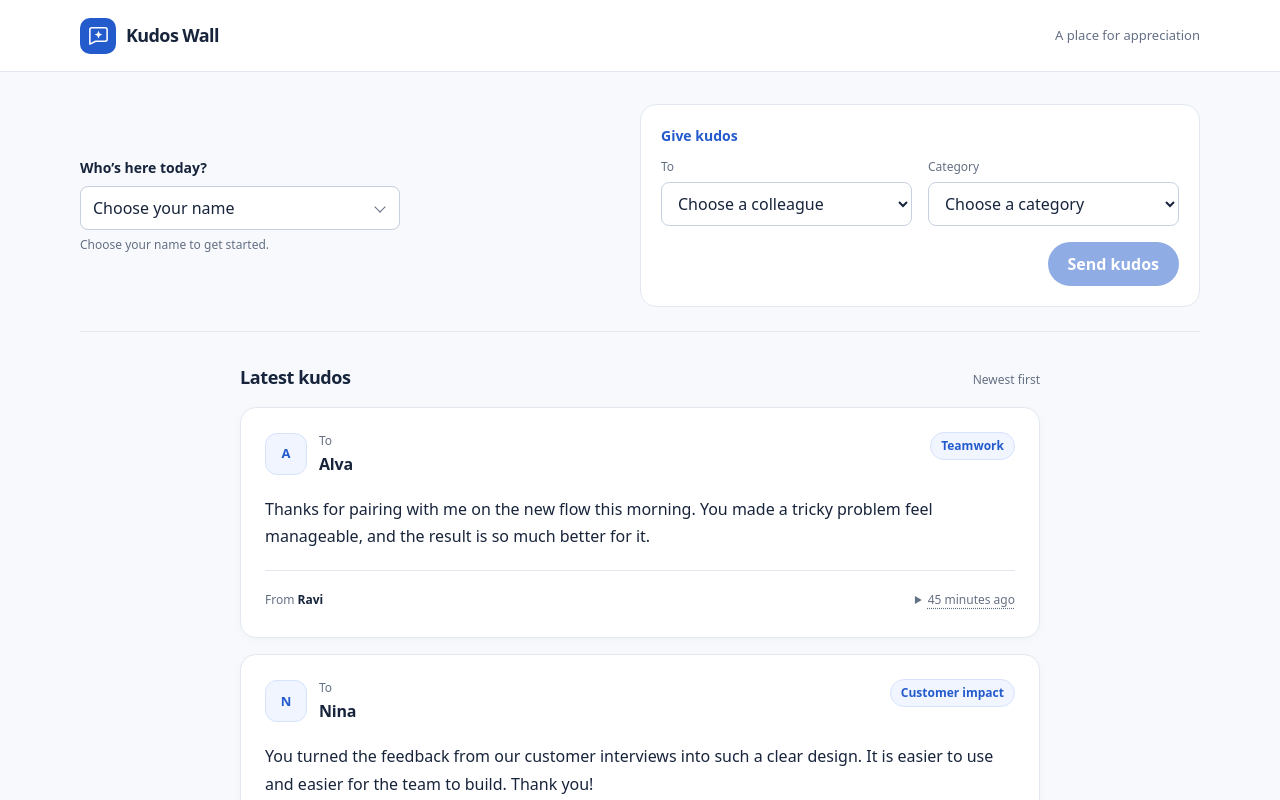
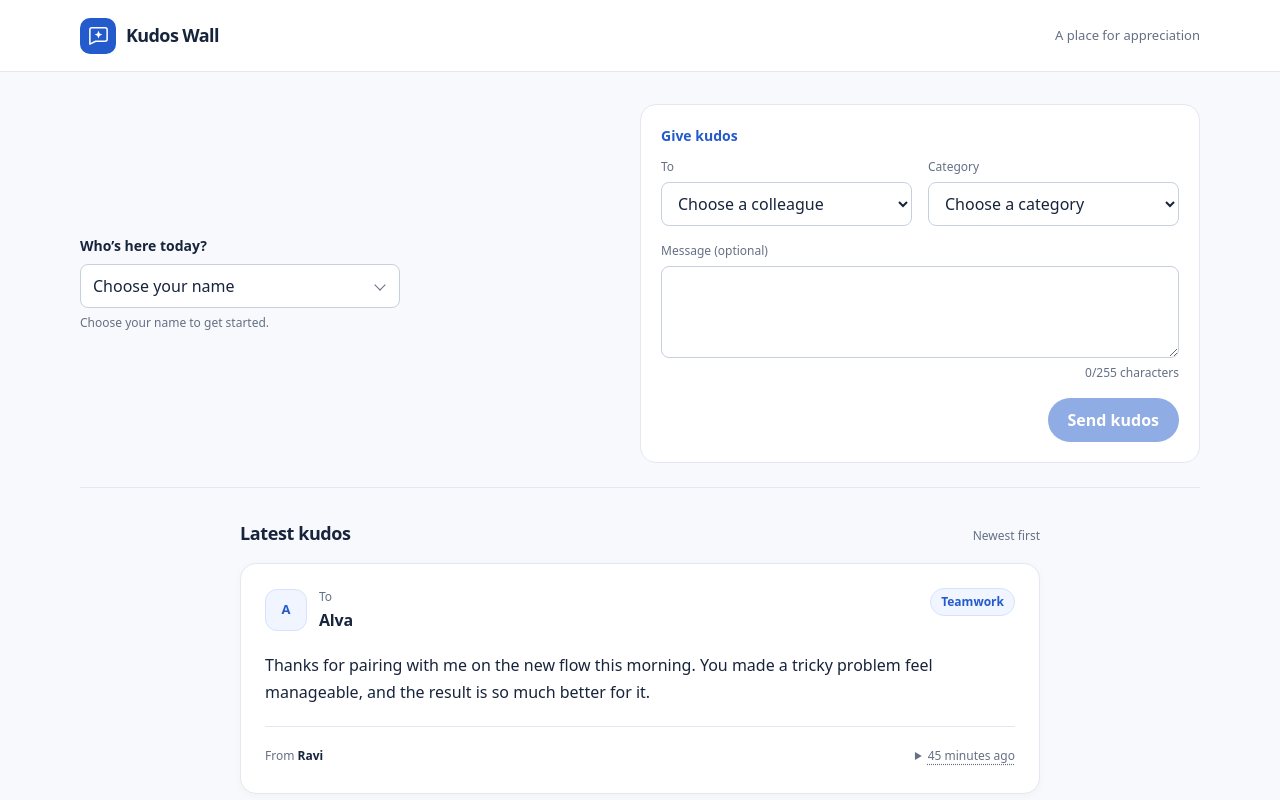
Before and after one commit to JesperForefront/TechEvolution-HT26-Grupp-4, a React (Vite) app: page / in a window 1280 px wide. Shown: the top 800 px of the page. Built offline with nearby package versions, Linux system fonts and the light colour scheme.

Commit message:
Add optional message field to KudosComposer with character limit and validation

```diff
--- a/src/features/kudos/KudosComposer.module.css
+++ b/src/features/kudos/KudosComposer.module.css
@@ -32,7 +32,8 @@
   font-size: 12px;
 }
 
-.field select {
+.field select,
+.field textarea {
   width: 100%;
   min-height: 44px;
   padding: 9px 12px;
@@ -40,11 +41,20 @@
   border-radius: 8px;
   background: var(--color-surface);
   color: var(--color-text);
-  cursor: pointer;
   font-size: 16px;
 }
 
-.field select:hover:not(:disabled) {
+.field select {
+  cursor: pointer;
+}
+
+.field textarea {
+  display: block;
+  resize: vertical;
+}
+
+.field select:hover:not(:disabled),
+.field textarea:hover {
   border-color: var(--color-accent);
 }
 
@@ -53,6 +63,17 @@
   color: var(--color-text-muted);
   cursor: not-allowed;
   opacity: 1;
+}
+
+.messageField {
+  margin-top: 16px;
+}
+
+.characterCount {
+  margin: 6px 0 0;
+  color: var(--color-text-muted);
+  font-size: 12px;
+  text-align: right;
 }
 
 .actions {
--- a/src/features/kudos/KudosComposer.tsx
+++ b/src/features/kudos/KudosComposer.tsx
@@ -2,6 +2,8 @@ import { useId, useState } from 'react'
 import type { Colleague } from '../colleagues/colleague'
 import { kudosCategoryLabels, type Kudos, type KudosCategory } from './kudos'
 import styles from './KudosComposer.module.css'
+
+const MAX_MESSAGE_LENGTH = 255
 
 interface KudosComposerProps {
   colleagues: readonly Colleague[]
@@ -13,13 +15,14 @@ export function KudosComposer({ colleagues, currentUserId, onSend }: KudosCompos
   const id = useId()
   const [recipientId, setRecipientId] = useState<Colleague['id']>('')
   const [category, setCategory] = useState<KudosCategory | ''>('')
+  const [message, setMessage] = useState('')
   const hasColleagues = colleagues.length > 0
   const sender = colleagues.find((colleague) => colleague.id === currentUserId)
   const recipient = colleagues.find((colleague) => colleague.id === recipientId)
-  const canSend = Boolean(sender && recipient && category)
+  const canSend = Boolean(sender && recipient && category && message.length <= MAX_MESSAGE_LENGTH)
 
   function handleSend() {
-    if (!sender || !recipient || !category) return
+    if (!sender || !recipient || !category || message.length > MAX_MESSAGE_LENGTH) return
 
     onSend({
       id: crypto.randomUUID(),
@@ -27,12 +30,13 @@ export function KudosComposer({ colleagues, currentUserId, onSend }: KudosCompos
       to: recipient.id,
       fromFirstName: sender.name.split(' ')[0],
       toFirstName: recipient.name.split(' ')[0],
-      message: '',
+      message,
       category,
       createdAt: new Date().toISOString(),
     })
     setRecipientId('')
     setCategory('')
+    setMessage('')
   }
 
   return (
@@ -76,6 +80,20 @@ export function KudosComposer({ colleagues, currentUserId, onSend }: KudosCompos
           </select>
         </div>
       </div>
+      <div className={`${styles.field} ${styles.messageField}`}>
+        <label htmlFor={`${id}-message`}>Message (optional)</label>
+        <textarea
+          id={`${id}-message`}
+          value={message}
+          maxLength={MAX_MESSAGE_LENGTH}
+          rows={3}
+          aria-describedby={`${id}-message-count`}
+          onChange={(event) => setMessage(event.currentTarget.value)}
+        />
+        <p className={styles.characterCount} id={`${id}-message-count`}>
+          {message.length}/{MAX_MESSAGE_LENGTH} characters
+        </p>
+      </div>
       <div className={styles.actions}>
         <button className={styles.sendButton} type="submit" disabled={!canSend}>Send kudos</button>
       </div>
```
Also changed, not shown: .ai/architecture.md, .ai/domain-model.md, 1 other file (tests, documents, lock files or other folders).
